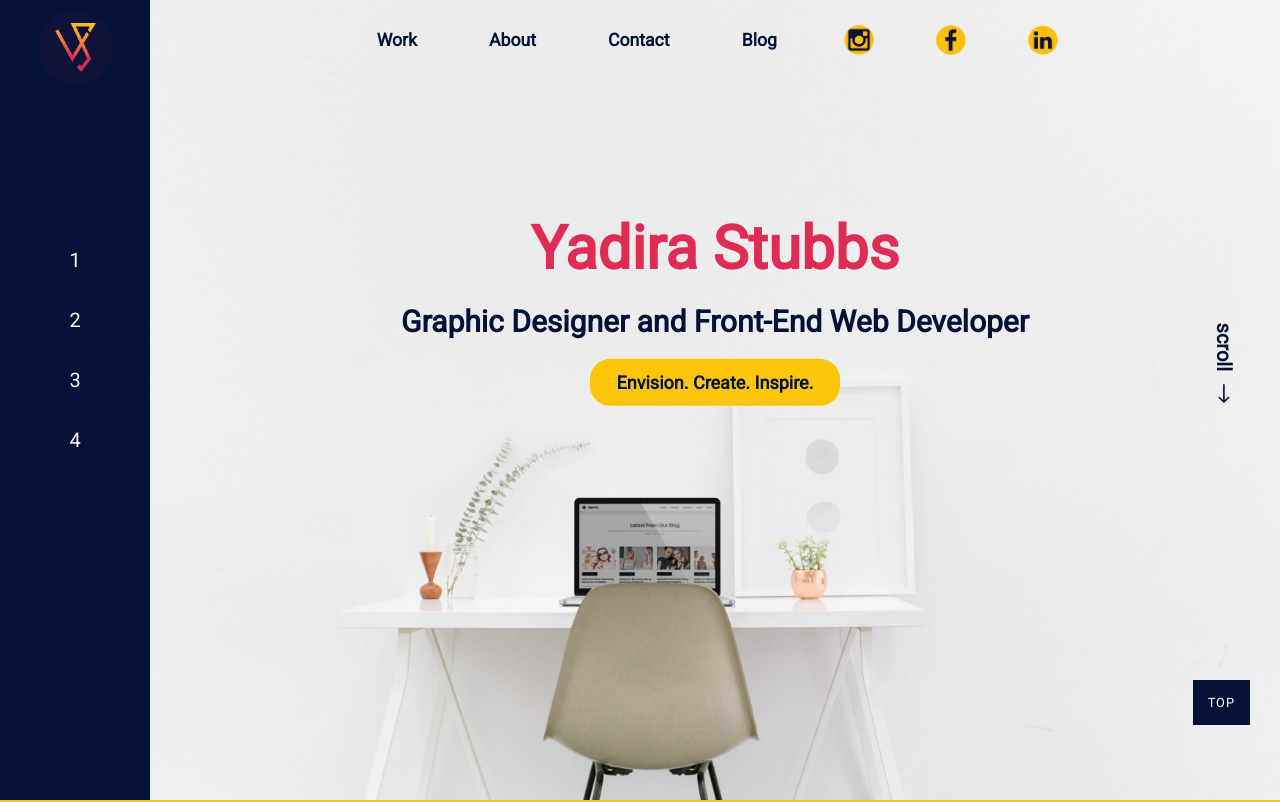
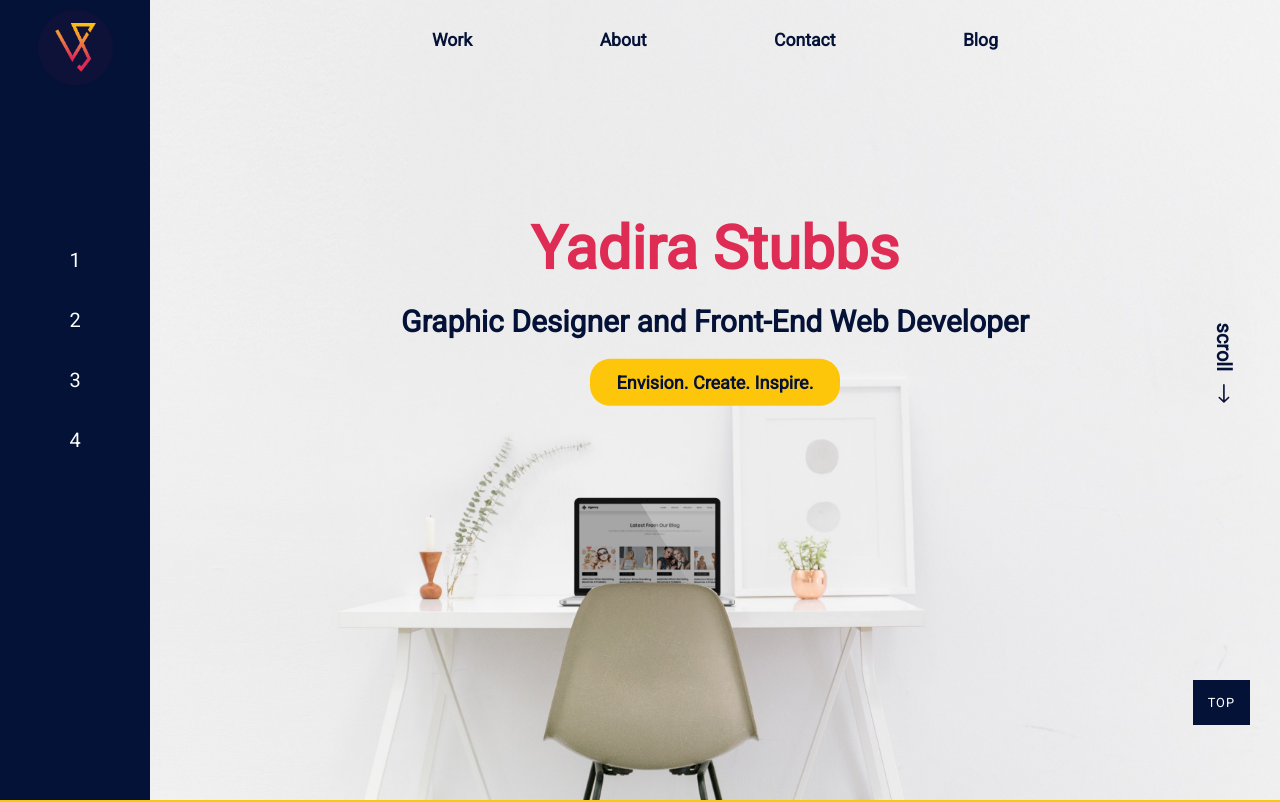
Before and after one commit to Toni-Mac/Yadira-Portfolio--Toni-edited, a plain HTML site: page index.html in a window 1280 px wide. Shown: the top 802 px of the page. Drawn offline with nearby package versions, Linux system fonts and the light colour scheme.

Commit message:
Update index.html

```diff
--- a/index.html
+++ b/index.html
@@ -57,9 +57,9 @@
                                         <li class="regular-nav-item"><a href="#about">About</a></li>
                                         <li class="regular-nav-item"><a href="#contactme">Contact</a></li>
                                         <li class="regular-nav-item"><a href="blog.html">Blog</a></li>
-                                        <li class="sm-top"><a href="https://www.instagram.com/ystubbsdesign/"><img src="./images/social-media-icons-instagram-cropped-130.png" alt="Yadira Stubbs - Instagram"></a></li>
+                                        <!-- <li class="sm-top"><a href="https://www.instagram.com/ystubbsdesign/"><img src="./images/social-media-icons-instagram-cropped-130.png" alt="Yadira Stubbs - Instagram"></a></li>
                                         <li class="sm-top"><a href="https://www.facebook.com/ytstubbs/"><img src="./images/social-media-icons-fb-cropped-130.png"></a></li>
-                                        <li class="sm-top"><a href="https://www.linkedin.com/in/yadira-stubbs-a58a3481/"><img src="./images/social-media-icons-linkedin-cropped-130.png"></a></li>
+                                        <li class="sm-top"><a href="https://www.linkedin.com/in/yadira-stubbs-a58a3481/"><img src="./images/social-media-icons-linkedin-cropped-130.png"></a></li> -->
                                 </ul>
                         </nav>
                 </header>
```
